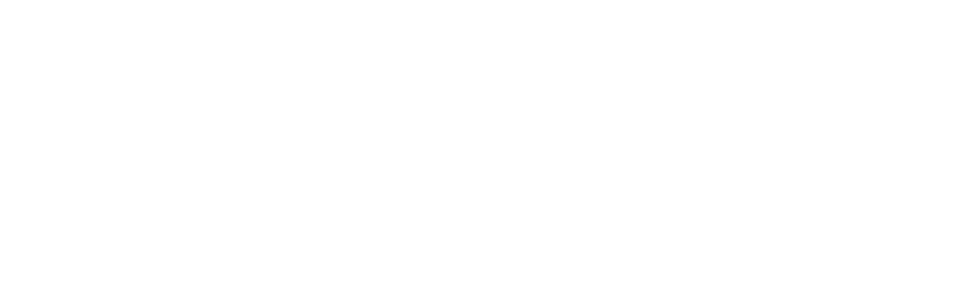
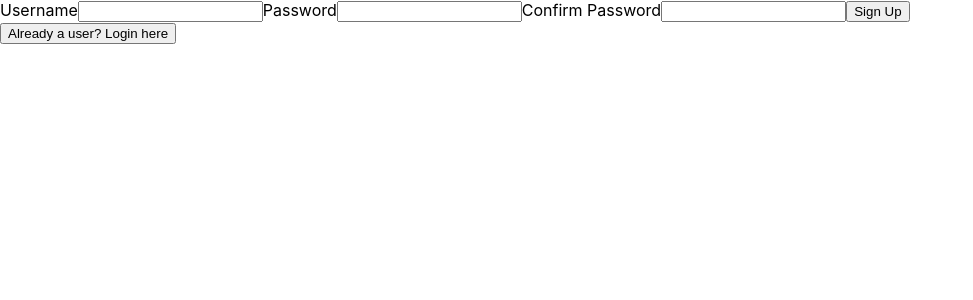
Before and after one commit to Rrantisi/Skills-for-Little-Stars, a React (Create React App) app in the folder frontend/: page /parents in a window 1280 px wide. Before the commit this address had no page. Shown: the top 300 px of the page, without its empty margins (0-973 px from the left). Built offline with nearby package versions, Linux system fonts and the light colour scheme.

Commit message:
sets up main routes in app, creates login, signup, and navbar components and authpage, and defines utilities funcs to handle token

```diff
--- a/frontend/src/App.js
+++ b/frontend/src/App.js
@@ -1,12 +1,38 @@
+import { useState } from "react";
 import { Routes, Route } from "react-router-dom";
 import Home from "./pages/Home/Home";
+import Learn from '../src/pages/Learn/Learn';
+import Practice from '../src/pages/Practice/Practice';
+import Quiz from '../src/pages/Quiz/Quiz';
+import Progress from '../src/pages/Progress/Progress';
+import Parents from '../src/pages/Parents/Parents';
+import AuthPage from '../src/pages/AuthPage/AuthPage';
+import NavBar from "./components/NavBar/NavBar";
+import { getUser } from "./utilities/users-service";
 
 function App() {
+   const [user, setUser] = useState(getUser());
+
   return (
     <>
-      <Routes>
-        <Route path="/" element={<Home />} />
-      </Routes>
+      {user ? (
+        <>
+          <NavBar
+            user={user}
+            setUser={setUser}
+          />
+          <Routes>
+            <Route path="/" element={<Home />} />
+            <Route path="/learn" element={<Learn />} />
+            <Route path="/practice" element={<Practice />} />
+            <Route path="/quiz" element={<Quiz />} />
+            <Route path="/progress" element={<Progress user={user} />} />
+            <Route path="/parents" element={<Parents user={user} />} />
+          </Routes>
+        </>
+      ) : (
+        <AuthPage path="/" setUser={setUser} />
+      )}
     </>
   );
 }
--- /dev/null
+++ b/frontend/src/components/Login/Login.js
@@ -0,0 +1,89 @@
+import React, { useState } from "react";
+import axios from "axios";
+// import { useNavigate } from "react-router-dom";
+
+const Login = () => {
+  const [credentials, setCredentials] = useState({
+    username: "",
+    password: "",
+  });
+
+  const [error, setError] = useState("");
+
+//   const navigate = useNavigate();
+
+  const handleChange = (evt) => {
+    setCredentials({ ...credentials, [evt.target.name]: evt.target.value });
+    setError("");
+  };
+
+  const handleSubmit = async (e) => {
+    e.preventDefault();
+
+    // Send login data to backend
+    try {
+      const response = await axios.post("/api/session", {
+        username: credentials.username,
+        password: credentials.password,
+      });
+
+      // If login is successful, handle the response
+      if (response.status === 200) {
+        const { token } = response.data
+        console.log(response.data);
+        localStorage.setItem('token', token)
+        // navigate('/');
+        window.location.reload();
+      } else {
+        console.log("error response message is: ", response);
+      }
+    } catch (err) {
+      setError("Invalid username or password");
+    }
+  };
+
+  const handleLogout = async () => {
+    try {
+      // Send logout request to the backend
+      const response = await axios.post("/api/session/logout");
+
+      // If logout is successful
+      console.log(response.data);
+      // Optionally, you can redirect to the login page or perform other actions
+      window.location.href = "/api/session"; // Redirect to login page
+    } catch (error) {
+      console.error(
+        "Logout failed:",
+        error.response ? error.response.data : error.message
+      );
+    }
+  };
+
+  return (
+    <div>
+      <button onClick={handleLogout}>Log Out</button>
+      <form autoComplete="off" onSubmit={handleSubmit}>
+        <label>Username</label>
+        <input
+          type="text"
+          name="username"
+          value={credentials.username}
+          onChange={handleChange}
+          required
+        />
+        <label>Password</label>
+        <input
+          type="password"
+          name="password"
+          value={credentials.password}
+          onChange={handleChange}
+          required
+        />
+        <button type="submit">Log In</button>
+      </form>
+      <p>&nbsp;{error}</p>
+    </div>
+  );
+};
+
+export default Login;
--- /dev/null
+++ b/frontend/src/components/NavBar/NavBar.css
@@ -0,0 +1,4 @@
+.active {
+    color: red;
+    font-weight: bold;
+}
--- /dev/null
+++ b/frontend/src/components/NavBar/NavBar.js
@@ -0,0 +1,56 @@
+import React from "react";
+import { NavLink } from "react-router-dom";
+import { logOut } from "../../utilities/users-service";
+import './NavBar.css';
+
+export default function NavBar({ user, setUser }) {
+
+  const handleLogout = () => {
+    logOut();
+    setUser(null);
+  };
+
+  return (
+    <div>
+      <h5 id="welcome-user">Welcome, {user.username}!</h5>
+      <div>
+        <ul>
+          <li>
+            <NavLink to="/">Home</NavLink>
+          </li>
+          <li>
+            <NavLink to="/learn">
+              Learn
+            </NavLink>
+          </li>
+          <li>
+            <NavLink to="/practice">
+              Practice
+            </NavLink>
+          </li>
+          <li>
+            <NavLink to="/quiz">
+              Quiz
+            </NavLink>
+          </li>
+          <li>
+            <NavLink to="/progress">
+              Progress
+            </NavLink>
+          </li>
+          <li>
+            <NavLink to="/parents">
+              Parents
+            </NavLink>
+          </li>
+          <li>
+            <NavLink to="/" onClick={handleLogout}>
+              Log Out
+            </NavLink>
+          </li>
+        </ul>
+        {/* <Footer /> */}
+      </div>
+    </div>
+  );
+}
--- /dev/null
+++ b/frontend/src/components/Signup/Signup.js
@@ -0,0 +1,87 @@
+import React, { useState } from "react";
+import axios from "axios";
+
+function Signup() {
+  const [credentials, setCredentials] = useState({
+    username: "",
+    password: "",
+    confirm: "",
+  });
+
+  const [error, setError] = useState("");
+  const [success, setSuccess] = useState("");
+
+  const handleChange = (evt) => {
+    setCredentials({ ...credentials, [evt.target.name]: evt.target.value });
+    setError("");
+  };
+
+  const handleSubmit = async (e) => {
+    e.preventDefault();
+
+    // Check if password and confirm password match
+    if (credentials.password !== credentials.confirm) {
+      setError("Passwords do not match");
+      return;
+    }
+
+    // Send signup data to backend
+    try {
+      const response = await axios.post("/api/session/signup", {
+        username: credentials.username,
+        password: credentials.password,
+      });
+
+      // If signup is successful, handle the response
+      setSuccess("Account created successfully. You can now log in.");
+      console.log(response);
+      setCredentials({
+        username: "",
+        password: "",
+        confirm: "",
+      });
+    } catch (err) {
+      setError("Something went wrong.");
+    }
+  };
+
+  const disabled = credentials.password !== credentials.confirm;
+
+  return (
+    <div>
+      <form autoComplete="off" onSubmit={handleSubmit}>
+        <label>Username</label>
+        <input
+          type="text"
+          name="username"
+          value={credentials.username}
+          onChange={handleChange}
+          required
+        />
+        <label>Password</label>
+        <input
+          type="password"
+          name="password"
+          value={credentials.password}
+          onChange={handleChange}
+          required
+        />
+        <label>Confirm Password</label>
+        <input
+          type="password"
+          name="confirm"
+          value={credentials.confirm}
+          onChange={handleChange}
+          required
+        />
+        <button type="submit" disabled={disabled}>
+          Sign Up
+        </button>
+      </form>
+      {error && <p>{error}</p>}
+      {success && <p>{success}</p>}
+    </div>
+  );
+}
+
+export default Signup;
--- /dev/null
+++ b/frontend/src/pages/AuthPage/AuthPage.js
@@ -0,0 +1,26 @@
+import React, { useState } from "react";
+import LogIn from "../../components/Login/Login";
+import SignUp from "../../components/Signup/Signup";
+
+function AuthPage() {
+  const [isSignedUp, setIsSignedUp] = useState(true);
+
+  const toggleForm = () => {
+    setIsSignedUp(!isSignedUp);
+  };
+
+  return (
+    <div>
+      {isSignedUp ? <SignUp /> : <LogIn />}
+      <div>
+        <button onClick={toggleForm}>
+          {isSignedUp
+            ? "Already a user? Login here"
+            : "Join us today for a fun learning experience"}
+        </button>
+      </div>
+    </div>
+  );
+}
+
+export default AuthPage;
--- /dev/null
+++ b/frontend/src/utilities/users-service.js
@@ -0,0 +1,19 @@
+export const getToken = () => {
+  const token = localStorage.getItem("token");
+  if (!token) return null;
+  const payload = JSON.parse(atob(token.split(".")[1]));
+  if (payload.exp < Date.now() / 1000) {
+    localStorage.removeItem("token");
+    return null;
+  }
+  return token;
+};
+
+export const getUser = () => {
+  const token = getToken();
+  return token ? JSON.parse(atob(token.split(".")[1])).user : null;
+};
+
+export function logOut() {
+  localStorage.removeItem("token");
+}
```
